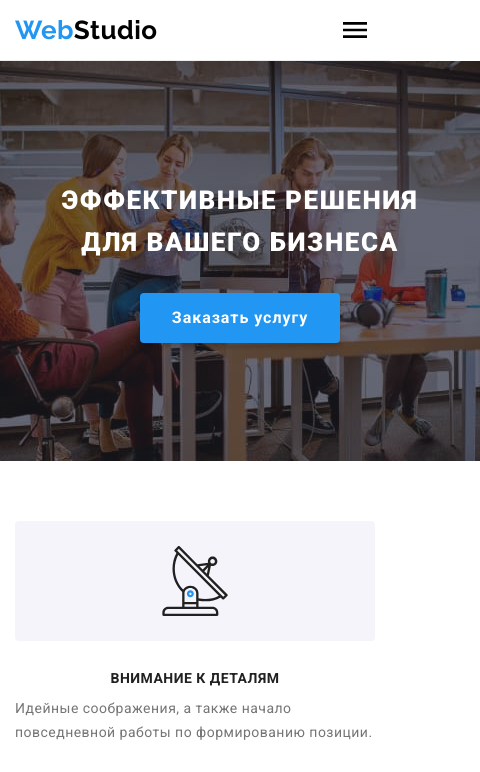
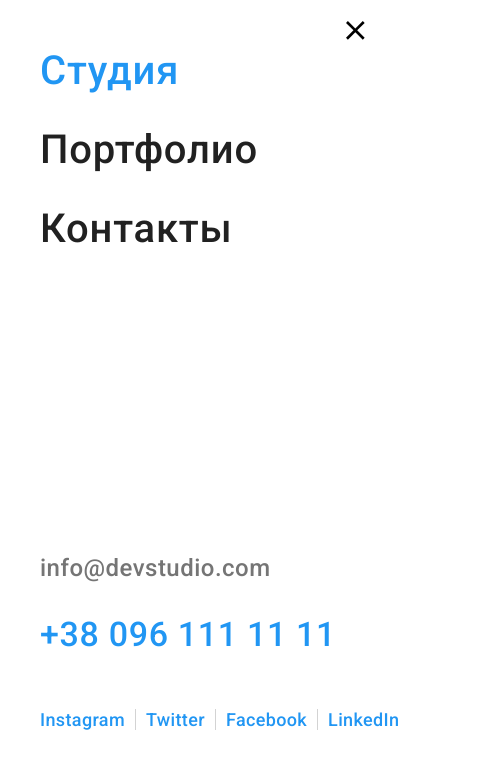
Before and after one commit to OleksandrChukhlib/goit-markup-hw-08, a plain HTML site: page index.html in a window 390 px wide. Both pictures are taken after a click on the button 355 px from the left and 30 px from the top of the page. Shown: the top 772 px of the page, 480 px wide, since content can reach past the window. Drawn offline with nearby package versions, Linux system fonts and the light colour scheme.

Commit message:
finished header menu

```diff
--- a/index.html
+++ b/index.html
@@ -21,9 +21,11 @@
     <!-------------------------------------------------HEADER--------------------------------------------------------->
     <header class="header">
         <div class="container header__container--flex ">
+
+            <a href="/index.html" class="logo">Web<span class="logo__text">Studio</span></a>
+
+            <div class="header__tools" id="header__tools" data-menu>
                 <nav class="header__nav">
-                <a href="/index.html" class="logo">Web<span class="logo__text">Studio</span></a>
-<!--
                     <ul class="site-nav">
                         <li class="site-nav__item"><a href="" class="site-nav__link site-nav__link--current">Студия</a></li>
                         <li class="site-nav__item"><a href="./portfolio.html" class="site-nav__link">Портфолио</a></li>
@@ -31,21 +33,42 @@
                     </ul>
             </nav>
             <ul class="auth-nav">
+
+                <li class="auth-nav__item ">
+                    <a href="mailto:info@devstudio.com" class="auth-nav__link auth-nav__link--font-size">
+                        <!-- <svg class="auth-nav__icon" width="16" height="12">
+                                            <use href="./images/icons.svg#icon-envelope"></use>
+                                        </svg> -->
+                        info@devstudio.com
+                    </a>
+                </li>
+
                 <li class="auth-nav__item">
-                    <a href="mailto:info@devstudio.com" class="auth-nav__link"> <svg class="auth-nav__icon" width="16" height="12">
-                            <use href="./images/icons.svg#icon-envelope"></use>
-                        </svg>info@devstudio.com</a>
+                    <a href="tel:+380961111111" class="auth-nav__link">
+                        <!-- <svg class="auth-nav__icon" width="10" height="16">
+                                            <use href="./images/icons.svg#icon-smartphone"></use>
+                                        </svg>  -->
+                        +38 096 111 11 11
+                    </a>
                 </li>
-                <li class="auth-nav__item">
-                    <a href="tel:+380961111111" class="auth-nav__link"><svg class="auth-nav__icon" width="10" height="16">
-                            <use href="./images/icons.svg#icon-smartphone"></use>
-                        </svg> +38 096 111 11 11</a>
-                </li>
-            </ul> -->
 
-            <button class="header__button" type="button">
-                <svg class="" width='40' height='40'>
-                    <use href="./images/icons.svg#icon-menu"></use>
+
+
+            </ul>
+
+<ul class="header-socials">
+    <li class="header-socials__item"><a class="header-socials__link" href="">Instagram</a></li>
+    <li class="header-socials__item"><a class="header-socials__link" href="">Twitter</a></li>
+    <li class="header-socials__item"><a class="header-socials__link" href="">Facebook</a></li>
+    <li class="header-socials__item"><a class="header-socials__link" href="">LinkedIn</a></li>
+</ul>
+
+            </div>
+            <button class="header__button is-open" type="button" aria-expanded="false" aria-controls="header__tools" data-menu-button>
+                <svg class="" width='40' height='40' aria-label="Переключатеть мобильного меню">
+                    <use class="icon-menu" href="./images/icons.svg#icon-menu"></use>
+                    <use class="icon-cross" href="./images/icons.svg#icon-close-menu"></use>
+
                 </svg>
             </button>
         </div>
@@ -55,8 +78,10 @@
     <!-------------------------------------------------HERO----------------------------------------------------------->
     <main>
         <section class="hero">
+
             <h1 class="hero__title">Эффективные решения<br> для вашего бизнеса</h1>
             <button data-modal-open type="button" class="button">Заказать услугу</button>
+
         </section>
 
 
@@ -504,6 +529,7 @@
         </div>
     </div>
     <script src="./js/modal.js"></script>
+    <script src="./js/menu.js"></script>
 
 
 </body>
--- /dev/null
+++ b/js/menu.js
@@ -0,0 +1,14 @@
+(() => {
+  const menuBtnRef = document.querySelector("[data-menu-button]");
+  const mobileMenuRef = document.querySelector("[data-menu]");
+
+  menuBtnRef.addEventListener("click", () => {
+    const expanded =
+      menuBtnRef.getAttribute("aria-expanded") === "true" || false;
+
+    menuBtnRef.classList.toggle("is-open");
+    menuBtnRef.setAttribute("aria-expanded", !expanded);
+
+    mobileMenuRef.classList.toggle("is-open");
+  });
+})();
--- a/sass/components/_container.scss
+++ b/sass/components/_container.scss
@@ -3,4 +3,16 @@
   margin-right: auto;
   padding-left: 15px;
   padding-right: 15px;
+
+  @media screen and (min-width: 480px) {
+    width: 480px;
+  }
+
+  @media screen and (min-width: 768px) {
+    width: 768px;
+  }
+
+  @media screen and (min-width: 1200px) {
+    width: 1200px;
+  }
 }
--- a/sass/components/_header.scss
+++ b/sass/components/_header.scss
@@ -1,5 +1,27 @@
 .header {
   border-bottom: 1px solid $btnBorderColor;
+}
+
+.header__container--flex {
+  position: relative;
+  min-height: 60px;
+  display: flex;
+  align-items: center;
+  justify-content: space-between;
+}
+
+.header__tools {
+  display: none;
+  position: absolute;
+  background-color: $whiteColor;
+  width: 100%;
+  top: 0;
+  left: 0;
+  padding: 48px 40px;
+
+  &.is-open {
+    display: block;
+  }
 }
 
 // Header logo
@@ -19,13 +41,6 @@
 
 // // Main navigation
 
-.header__nav {
-  min-height: 60px;
-  display: flex;
-  align-items: center;
-  justify-content: space-between;
-}
-
 // // Site navigation
 // .site-nav {
 //   display: flex;
@@ -36,86 +51,113 @@
 //   margin-right: 50px;
 // }
 
-// .site-nav__link {
-//   position: relative;
-//   padding-top: 32px;
-//   padding-bottom: 32px;
+.site-nav__item {
+  font-style: normal;
+  font-weight: 500;
+  font-size: 40px;
+  line-height: 1.17;
+  letter-spacing: 0.02em;
 
-//   color: $secondaryTextColor;
-//   cursor: pointer;
-//   font-weight: 500;
-//   font-size: 14px;
-//   line-height: 1.14;
-//   letter-spacing: 0.02em;
-//   text-decoration: none;
+  &:not(:last-child) {
+    margin-bottom: 32px;
+  }
+}
 
-//   transition: color $tamingFunction cubic-bezier(0.4, 0, 0.2, 1);
+.site-nav__link {
+  position: relative;
 
-//   &--current {
-//     color: $accentColor;
-//   }
+  color: $secondaryTextColor;
+  cursor: pointer;
 
-//   &--current:after {
-//     position: absolute;
-//     left: 0;
-//     bottom: 0;
-//     content: "";
+  transition: color $tamingFunction cubic-bezier(0.4, 0, 0.2, 1);
 
-//     display: block;
-//     width: 100%;
-//     height: 4px;
+  &--current {
+    color: $accentColor;
+  }
 
-//     background-color: $accentColor;
-//     border-radius: 2px;
-//   }
+  // &--current:after {
+  //   position: absolute;
+  //   left: 0;
+  //   bottom: 0;
+  //   content: "";
 
-//   &:hover,
-//   &:focus {
-//     color: $accentColor;
-//   }
-// }
+  //   display: block;
+  //   width: 100%;
+  //   height: 4px;
 
-// // Auth-nav
+  //   background-color: $accentColor;
+  //   border-radius: 2px;
+  // }
 
-// .auth-nav {
-//   display: flex;
-//   align-items: center;
-//   margin-left: auto;
-//   color: $primaryTextColor;
-// }
+  &:hover,
+  &:focus {
+    color: $accentColor;
+  }
+}
 
-// .auth-nav__item:not(:last-child) {
-//   margin-right: 50px;
-// }
+// Auth-nav
 
-// .auth-nav__link {
-//   display: flex;
-//   padding-top: 32px;
-//   padding-bottom: 32px;
-//   align-items: center;
+.auth-nav {
+  margin-top: 302px;
+  color: $primaryTextColor;
+}
 
-//   color: $primaryTextColor;
-//   font-weight: 500;
-//   font-size: 14px;
-//   line-height: 1.14;
-//   letter-spacing: 0.02em;
-//   text-decoration: none;
+.auth-nav__item {
+  &:not(:last-child) {
+    margin-bottom: 32px;
+  }
+}
 
-//   transition: color $tamingFunction cubic-bezier(0.4, 0, 0.2, 1);
+.auth-nav__link {
+  display: inline-block;
+  color: $accentColor;
 
-//   &:hover,
-//   &:focus {
-//     color: $accentColor;
-//   }
-// }
+  font-weight: 500;
+  font-size: 34px;
+  line-height: 1.18;
 
-// .auth-nav__icon {
-//   padding: 0;
-//   margin-right: 10px;
-//   fill: currentColor;
-// }
+  letter-spacing: 0.02em;
+
+  transition: color $tamingFunction cubic-bezier(0.4, 0, 0.2, 1);
+
+  &--font-size {
+    font-size: 24px;
+    line-height: 28px;
+    color: $primaryTextColor;
+  }
+
+  &:hover,
+  &:focus {
+    color: $accentColor;
+  }
+}
+
+.header-socials {
+  display: flex;
+  margin-top: 54px;
+}
+
+.header-socials__item {
+  &:not(:last-child) {
+    margin-right: 10px;
+    border-right: 1px solid rgba(33, 33, 33, 0.2);
+  }
+}
+
+.header-socials__link {
+  display: inline-block;
+  padding-right: 10px;
+
+  font-weight: 500;
+  font-size: 18px;
+  line-height: 1.22;
+  letter-spacing: 0.02em;
+
+  color: $accentColor;
+}
 
 .header__button {
+  position: relative;
   display: inline-flex;
   padding: 0;
   border: none;
@@ -124,3 +166,15 @@
   background-color: transparent;
   cursor: pointer;
 }
+
+.icon-menu {
+  display: none;
+}
+
+.header__button.is-open .icon-menu {
+  display: block;
+}
+
+.header__button.is-open .icon-cross {
+  display: none;
+}
--- a/sass/main.scss
+++ b/sass/main.scss
@@ -3,7 +3,7 @@
 @import "./components/body";
 @import "./components/container";
 @import "./components/header";
-@import "./components/hero";
+// @import "./components/hero";
 @import "./components/button";
 @import "./components/section";
 @import "./components/features";
```
Also changed, not shown: css/main.css, css/main.min.css, css/portfolio.css, css/portfolio.min.css, 4 other files. Lines whose indentation alone changed are shown as unchanged.
